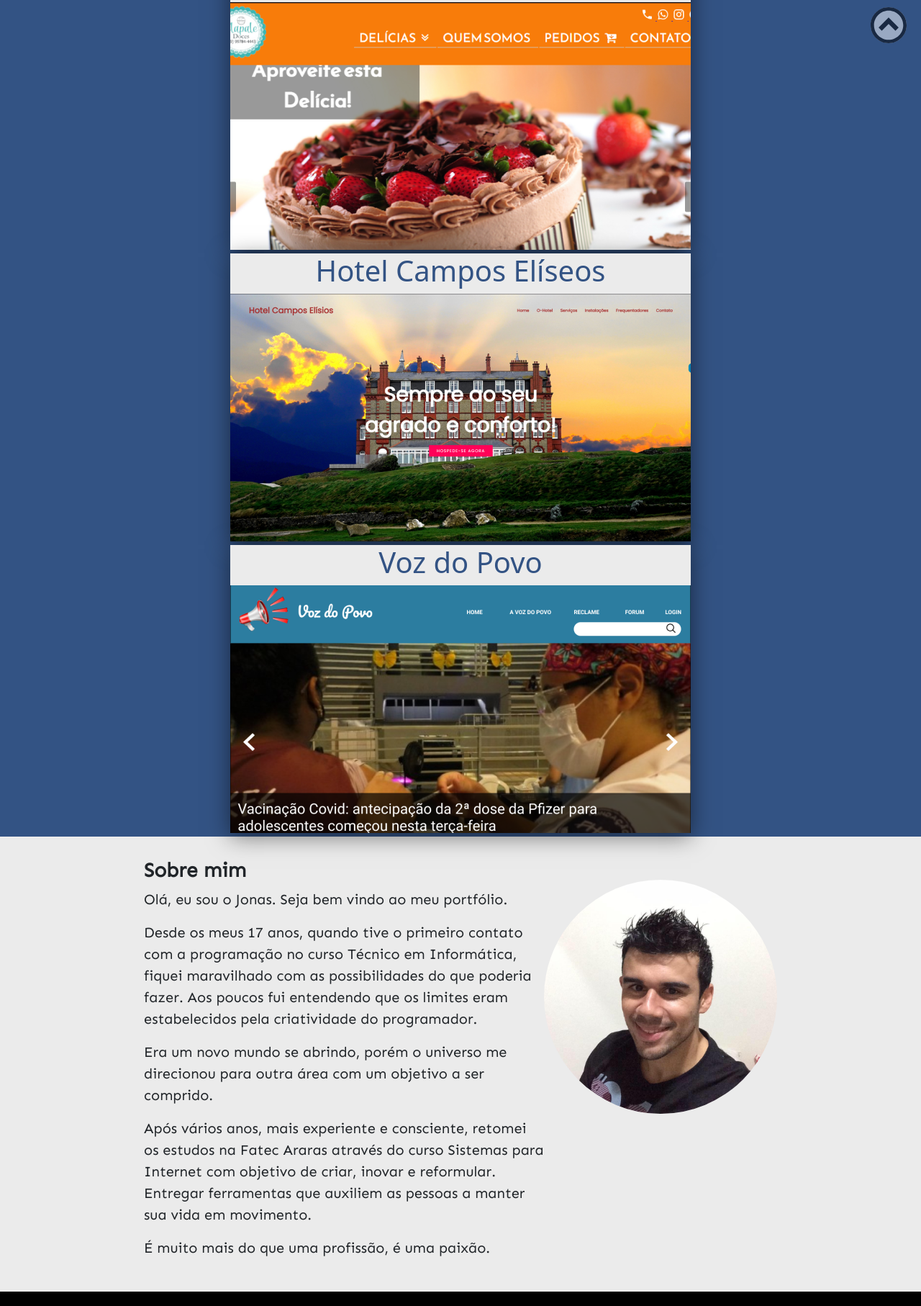
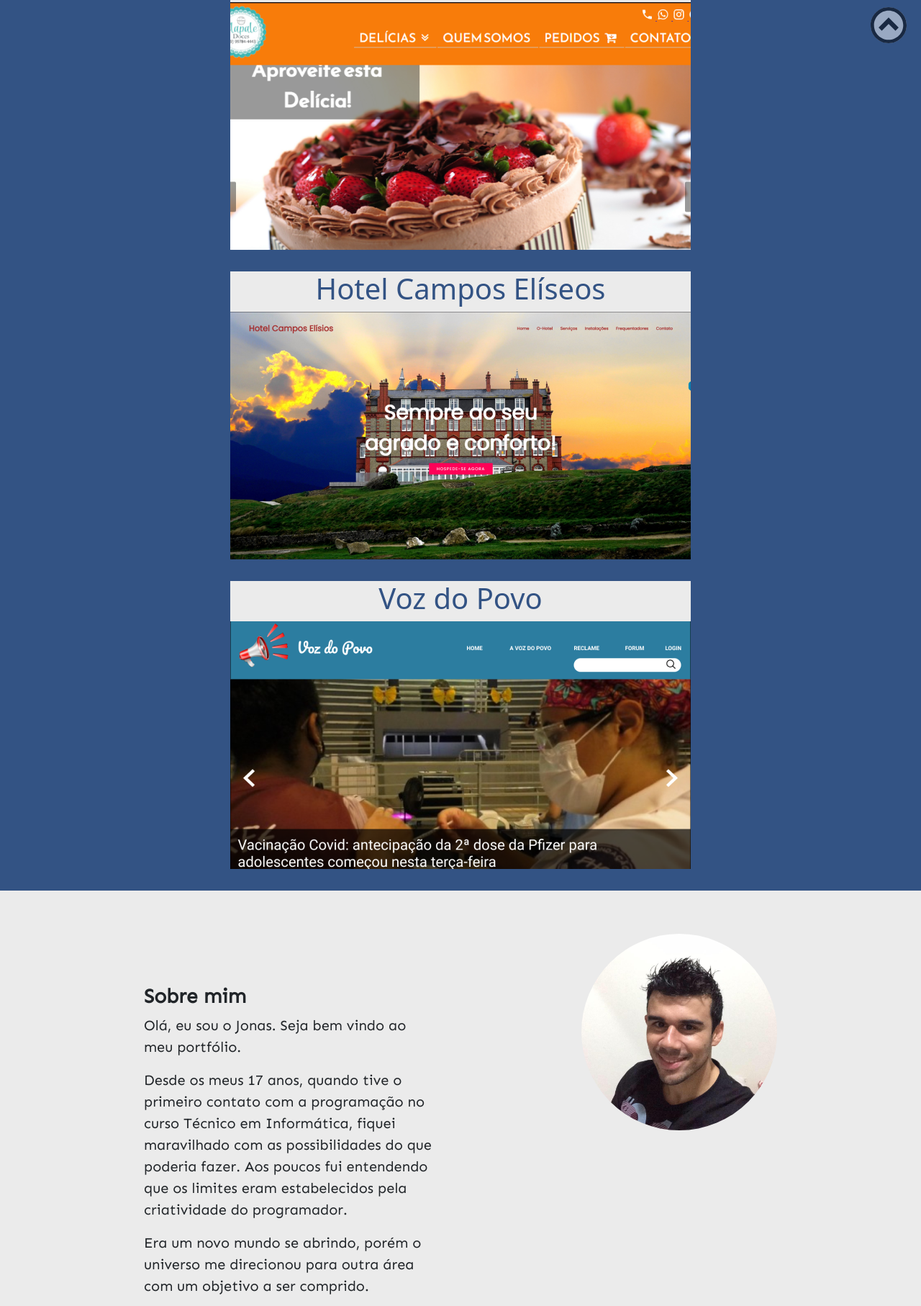
Before and after one commit to jo-alves22/jo-alves22.github.io, a plain HTML site: page index.html in a window 1280 px wide. Shown: the part 720-2534 px from the top of the page at 72% size. Drawn offline with nearby package versions, Linux system fonts and the light colour scheme; a web font is replaced by a local one.

Commit message:
Ajustes pagina principal

```diff
--- a/cssindex/paginicial.css
+++ b/cssindex/paginicial.css
@@ -109,6 +109,10 @@ img{
 .texto{
     font-family: 'Sen', sans-serif;
     font-size: 20px;
+    /*padding-right: 400px;*/
+    margin-top: 100px;
+    margin-right: 200px;
+    width: 60%;
 }
 .projetos{
     background-color: #335384;
@@ -132,8 +136,7 @@ img{
 .cards{
     text-align: center;
     background-color: #ebebeb;
-    box-shadow: 0 5px 30px rgba(0,0,0, 0.5);
-    margin-bottom: 5px;
+    margin-bottom: 30px;
 
 }
 .cards h1{
@@ -148,7 +151,7 @@ img{
     display: flex;
 }
 .sobre figure{
-    width: 1500px;
+    width: 40%;
     margin-right: 0;
     padding-top: 30px;
 }
@@ -291,6 +294,11 @@ footer svg{
         background-color: #ebebeb;
         display: block;
     }
+
+    .texto{
+        margin-top: 20px;
+        width: 100%;
+    }
     .sobre figure{
         width: 100%;
         margin-right: 0;
--- a/index.html
+++ b/index.html
@@ -47,15 +47,17 @@
                 <h1>Projetos Desenvolvidos</h1>
             </div>
             <div class="organiza">
-                <div class="cards" id="ampliarclapale" onmouseover="ampliarclapale();">
+
+                <!-- <div class="cards" id="ampliarclapale" onmouseover="ampliarclapale();"> -->
+                <div class="cards" id="ampliarclapale">
                     <h1>Clapale Doces</h1>
                     <a href="projetos/clapale/clapale.html"><img src="images/Clapale.png" alt=""></a>
                 </div>
-                <div class="cards" id="ampliarhotel" onmouseover="ampliarhotel();">
+                <div class="cards" id="ampliarhotel">
                     <h1>Hotel Campos Elíseos</h1>
                     <a href="projetos/hotel/hotel.html"><img src="images/Hotel.png" alt=""></a>
                 </div>
-                <div class="cards" id="ampliarvozdopovo" onmouseover="ampliarvozdopovo();">
+                <div class="cards" id="ampliarvozdopovo">
                     <h1>Voz do Povo</h1>
                     <a href="projetos/vozdopovo/vozdopovo.html"><img src="images/Vozdopovo.png" alt=""></a>
                 </div>
```
